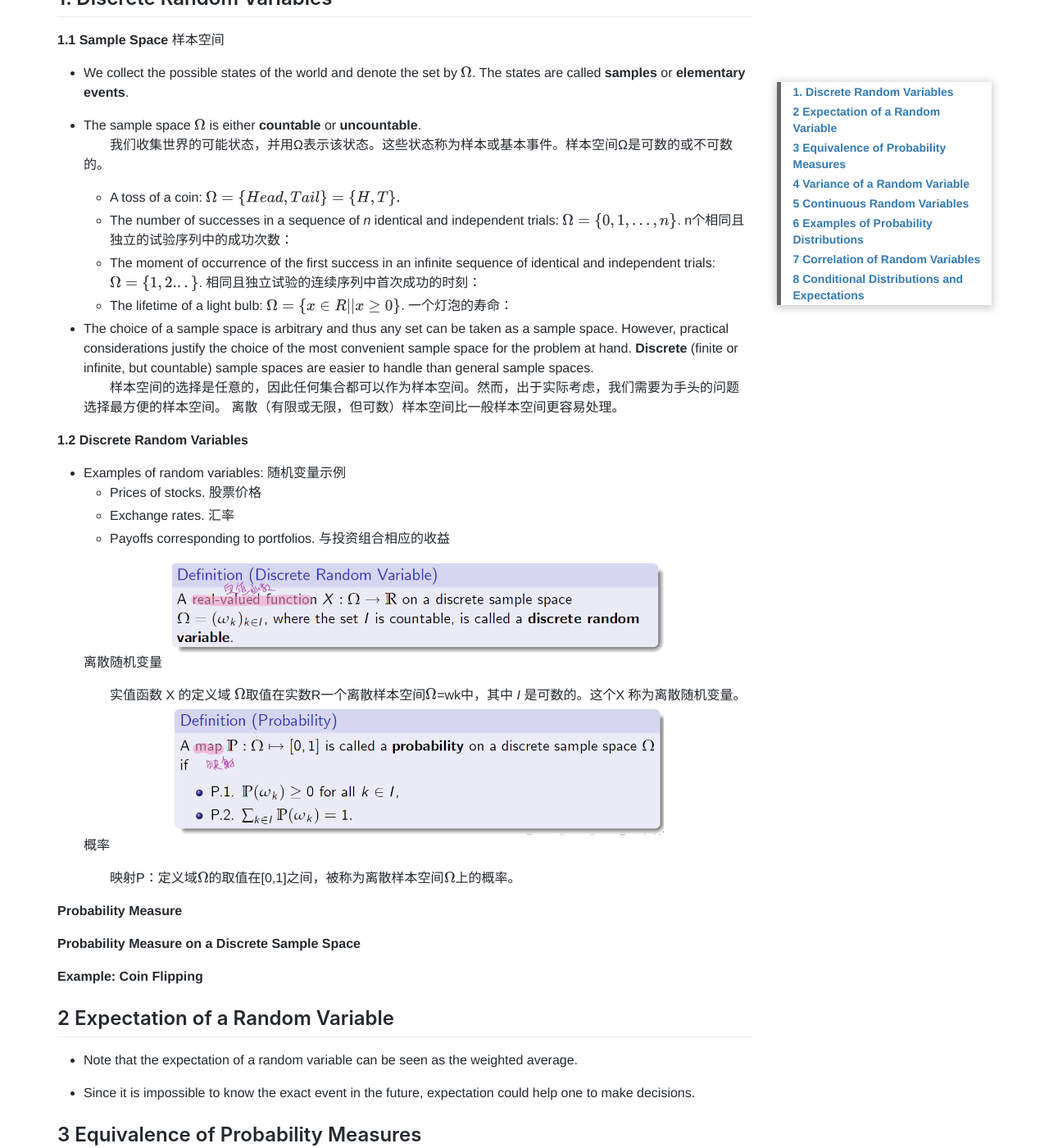
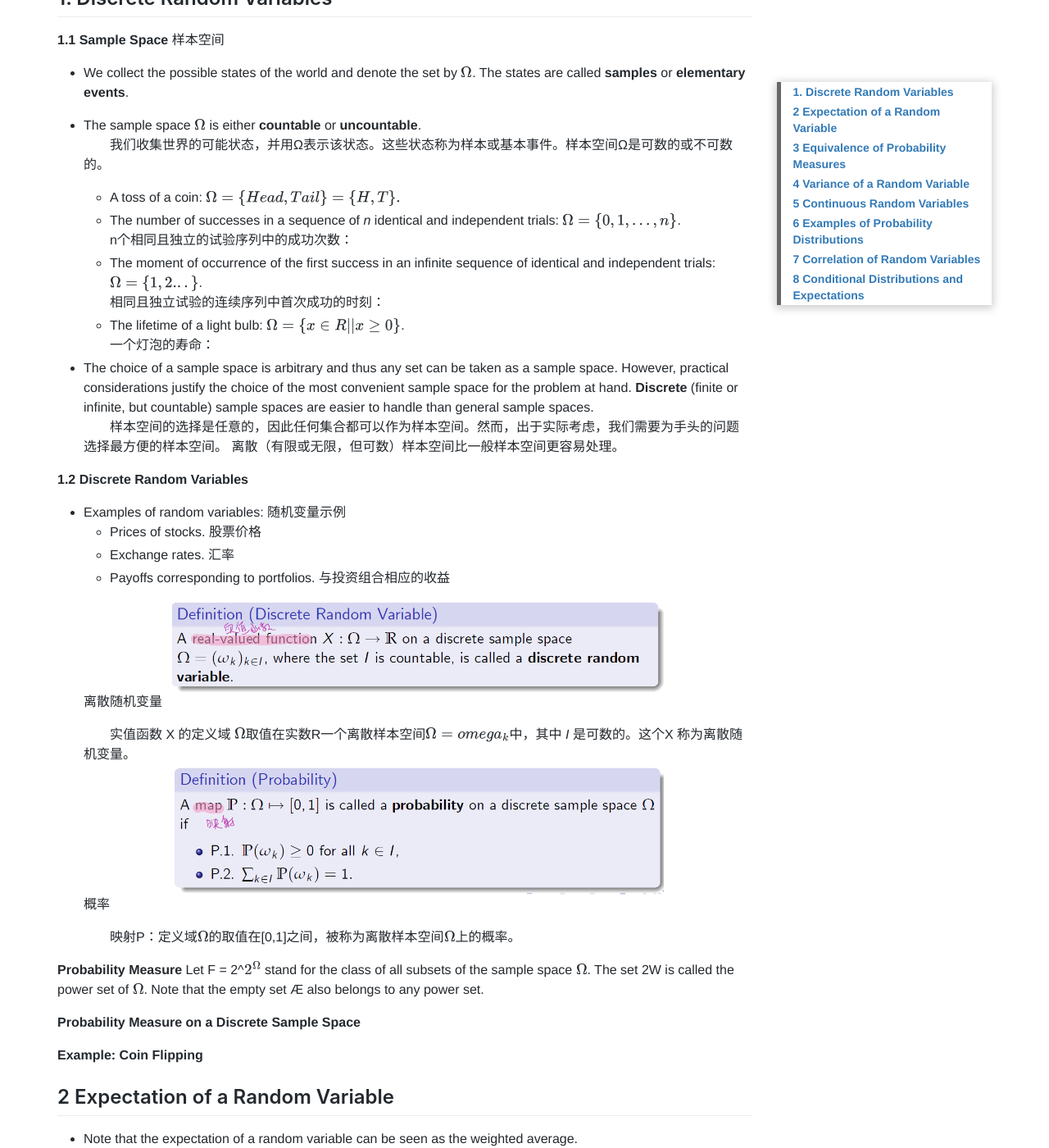
Before and after one commit to damien0x0023/damien0x0023.github.io, a Jekyll site: the page built from _posts/2020/business/ECON5020/2021-01-27-ProbabilityReview.MD, in a window 1280 px wide and 1400 px high, scrolled down 926 px. Shown: the whole window at 82% size. Built offline with Jekyll 4.4.1, drawn with Linux system fonts in a browser that asks for light colours; nearby versions of some CDN libraries; comment, search, counter and statistics services are not loaded.

Commit message:
omega\_k\\)
omega\_k\\)

```diff
--- a/_posts/2020/business/ECON5020/2021-01-27-ProbabilityReview.MD
+++ b/_posts/2020/business/ECON5020/2021-01-27-ProbabilityReview.MD
@@ -34,7 +34,8 @@ The states are called **samples** or **elementary events**.
 
 
     - A toss of a coin: \\( \Omega = \\lbrace Head, Tail \\rbrace = \\lbrace H, T \\rbrace.  \\)
-    - The number of successes in a sequence of *n* identical and independent trials: \\( \Omega = \\lbrace 0, 1, . . . , n \\rbrace \\).  n个相同且独立的试验序列中的成功次数：
+    - The number of successes in a sequence of *n* identical and independent trials: \\( \Omega = \\lbrace 0, 1, . . . , n \\rbrace \\).
+    n个相同且独立的试验序列中的成功次数：
     - The moment of occurrence of the first success in an infinite sequence of identical and independent trials: \\( \Omega = \\lbrace 1, 2. . . \\rbrace \\).
     相同且独立试验的连续序列中首次成功的时刻：
     - The lifetime of a light bulb: \\( \Omega = \\lbrace x \\in R || x \\geq 0  \\rbrace \\).
@@ -54,7 +55,7 @@ The states are called **samples** or **elementary events**.
   !["FIG.1"](https://raw.githubusercontent.com/damien0x0023/damien0x0023.github.io/master/assets/images/2020/ECON5020/PR4.png "FIG.1")
   离散随机变量
 
-  &emsp;&emsp;实值函数 X 的定义域 \\( \Omega \\)取值在实数R一个离散样本空间\\( \Omega \\)=wk中，其中 *I* 是可数的。这个X 称为离散随机变量。
+  &emsp;&emsp;实值函数 X 的定义域 \\( \Omega \\)取值在实数R一个离散样本空间\\( \Omega = omega\_k\\)中，其中 *I* 是可数的。这个X 称为离散随机变量。
   !["FIG.2"](https://raw.githubusercontent.com/damien0x0023/damien0x0023.github.io/master/assets/images/2020/ECON5020/PR4-1.png "FIG.2")
   概率
 
@@ -62,7 +63,9 @@ The states are called **samples** or **elementary events**.
 
 
 **Probability Measure**
-
+Let F = 2^\\( 2^\Omega \\) stand for the class of all subsets of the sample space \\( \Omega \\).
+The set 2W is called the power set of \\( \Omega \\).
+Note that the empty set Æ also belongs to any power set.
 
 **Probability Measure on a Discrete Sample Space**
 
```
